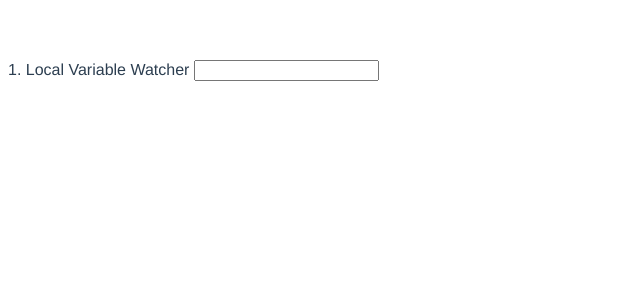
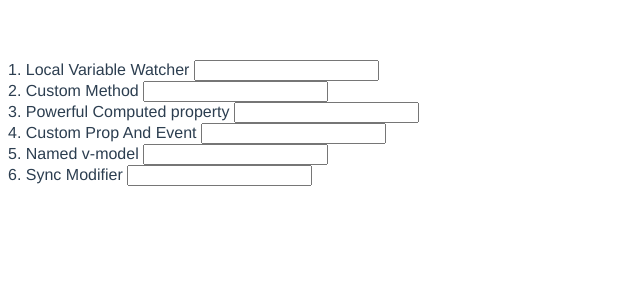
Before and after one commit to keithmchd48/v-model-ways, a Vue app: page / in a window 1280 px wide. Shown: the top 300 px of the page, without its empty margins (0-640 px from the left). Built offline with nearby package versions, Linux system fonts and the light colour scheme.

Commit message:
way2 to way6

```diff
--- a/src/App.vue
+++ b/src/App.vue
@@ -1,21 +1,62 @@
 <template>
   <div>
     1. Local Variable Watcher
-    <LocalVariableWatcher v-model="model1"></LocalVariableWatcher>
-    {{ model1 }}
+    <LocalVariableWatcher v-model="text1"></LocalVariableWatcher>
+    {{ text1 }}
+  </div>
+  <div>
+    2. Custom Method
+    <CustomMethod v-model="text2"></CustomMethod>
+    {{ text2 }}
+  </div>
+  <div>
+    3. Powerful Computed property
+    <PowerfulComputedProperty v-model="text3"></PowerfulComputedProperty>
+    {{ text3 }}
+  </div>
+  <div>
+    4. Custom Prop And Event
+    <CustomPropAndEvent v-model="text4"></CustomPropAndEvent>
+    {{ text4 }}
+  </div>
+  <div>
+    5. Named v-model
+    <NamedVModel v-model:text="text5"></NamedVModel>
+    {{ text5 }}
+  </div>
+  <div>
+    6. Sync Modifier
+    <SyncModifier v-model:text="text6"></SyncModifier>
+    {{ text6 }}
   </div>
 </template>
 
 <script>
 import LocalVariableWatcher from "@/components/way1/LocalVariableWatcher";
+import CustomMethod from "@/components/way2/CustomMethod";
+import PowerfulComputedProperty from "@/components/way3/PowerfulComputedProperty";
+import CustomPropAndEvent from "@/components/way4/CustomPropAndEvent";
+import NamedVModel from "@/components/way5/NamedVModel";
+import SyncModifier from "@/components/way6/SyncModifier";
+
 export default {
   name: "App",
   components: {
     LocalVariableWatcher,
+    CustomMethod,
+    PowerfulComputedProperty,
+    CustomPropAndEvent,
+    NamedVModel,
+    SyncModifier,
   },
   data() {
     return {
-      model1: "",
+      text1: "",
+      text2: "",
+      text3: "",
+      text4: "",
+      text5: "",
+      text6: "",
     };
   },
 };
--- /dev/null
+++ b/src/components/way2/CustomMethod.vue
@@ -0,0 +1,21 @@
+<template>
+  <input type="text" :value="value" @input="onInput" />
+</template>
+
+<script>
+export default {
+  name: "CustomMethod",
+  props: {
+    value: {
+      type: String,
+      default: "",
+    },
+  },
+  methods: {
+    onInput(event) {
+      // const val = event.target.value;
+      this.$emit("input", event);
+    },
+  },
+};
+</script>
--- /dev/null
+++ b/src/components/way3/PowerfulComputedProperty.vue
@@ -0,0 +1,24 @@
+<template>
+  <input type="text" v-model="model" />
+</template>
+
+<script>
+export default {
+  props: {
+    value: {
+      type: String,
+      default: "",
+    },
+  },
+  computed: {
+    model: {
+      get() {
+        return this.value;
+      },
+      set(value) {
+        this.$emit("input", value);
+      },
+    },
+  },
+};
+</script>
--- /dev/null
+++ b/src/components/way4/CustomPropAndEvent.vue
@@ -0,0 +1,23 @@
+<template>
+  <input type="text" :value="text" @input="onInput" />
+</template>
+
+<script>
+export default {
+  model: {
+    prop: "text",
+    event: "update",
+  },
+  props: {
+    text: {
+      type: String,
+      default: "",
+    },
+  },
+  methods: {
+    onInput(value) {
+      this.$emit("update", value);
+    },
+  },
+};
+</script>
--- /dev/null
+++ b/src/components/way5/NamedVModel.vue
@@ -0,0 +1,23 @@
+<template>
+  <input type="text" :value="text" @input="onInput" />
+</template>
+
+<script>
+export default {
+  model: {
+    prop: "text",
+    event: "update",
+  },
+  props: {
+    text: {
+      type: String,
+      default: "",
+    },
+  },
+  methods: {
+    onInput(value) {
+      this.$emit("update", value);
+    },
+  },
+};
+</script>
--- /dev/null
+++ b/src/components/way6/SyncModifier.vue
@@ -0,0 +1,19 @@
+<template>
+  <input type="text" :value="text" @input="onInput" />
+</template>
+
+<script>
+export default {
+  props: {
+    text: {
+      type: String,
+      default: "",
+    },
+  },
+  methods: {
+    onInput(value) {
+      this.$emit("update:text", value.target.value);
+    },
+  },
+};
+</script>
```
